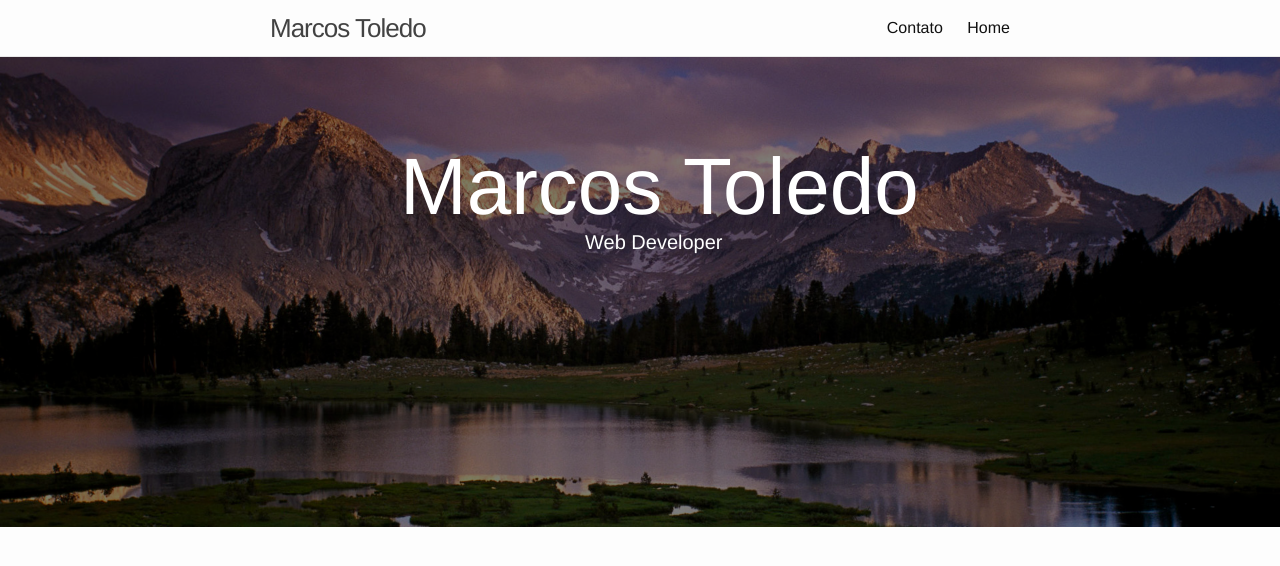
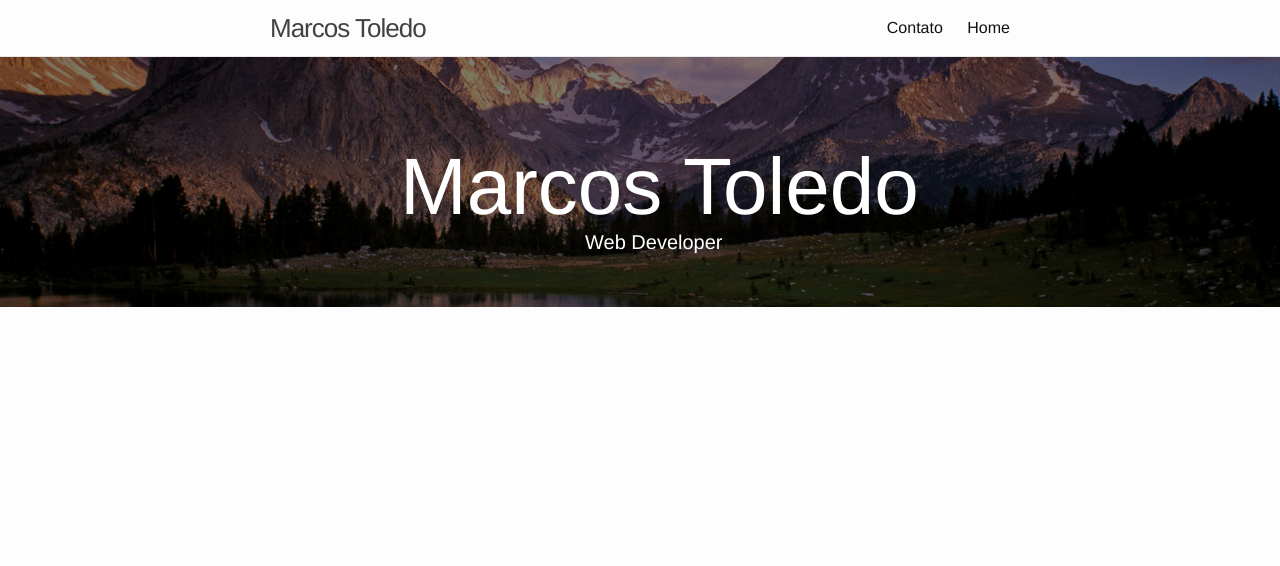
Before and after one commit to MarcosToledo/marcos-toledo, a Jekyll site: the page built from index.markdown, in a window 1280 px wide. Shown: the top 566 px of the page. Built offline with Jekyll 4.4.1, drawn with Linux system fonts in a browser that asks for light colours.

Commit message:
changing height of banner

```diff
--- a/_sass/_layout.scss
+++ b/_sass/_layout.scss
@@ -96,14 +96,14 @@
     position: absolute;
     object-fit: cover;
     width: 100%;
-    height: 470px;
+    height: 250px;
 }
 
 .img-background-layer {
     z-index: 10;
     position: absolute;
     width: 100%;
-    height: 470px;
+    height: 250px;
     background-color: rgba(0, 0, 0, 0.51);
 }
 
```
